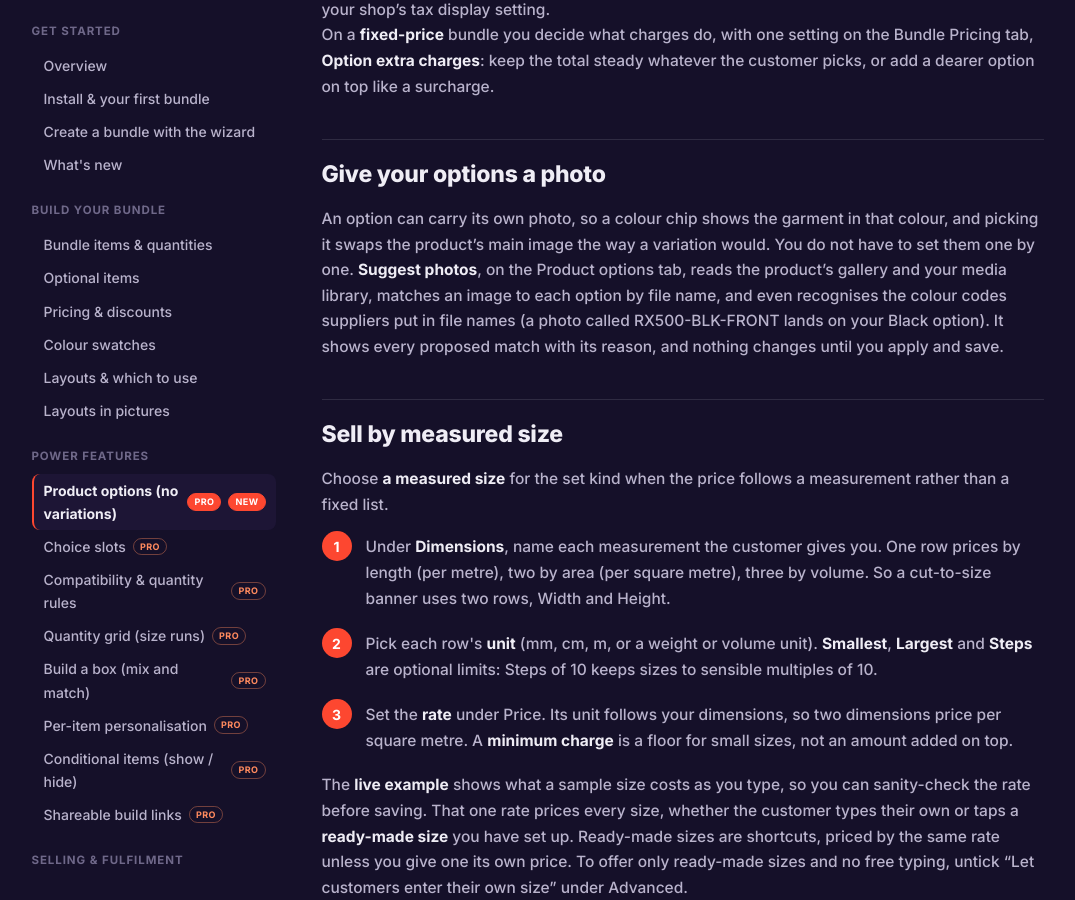
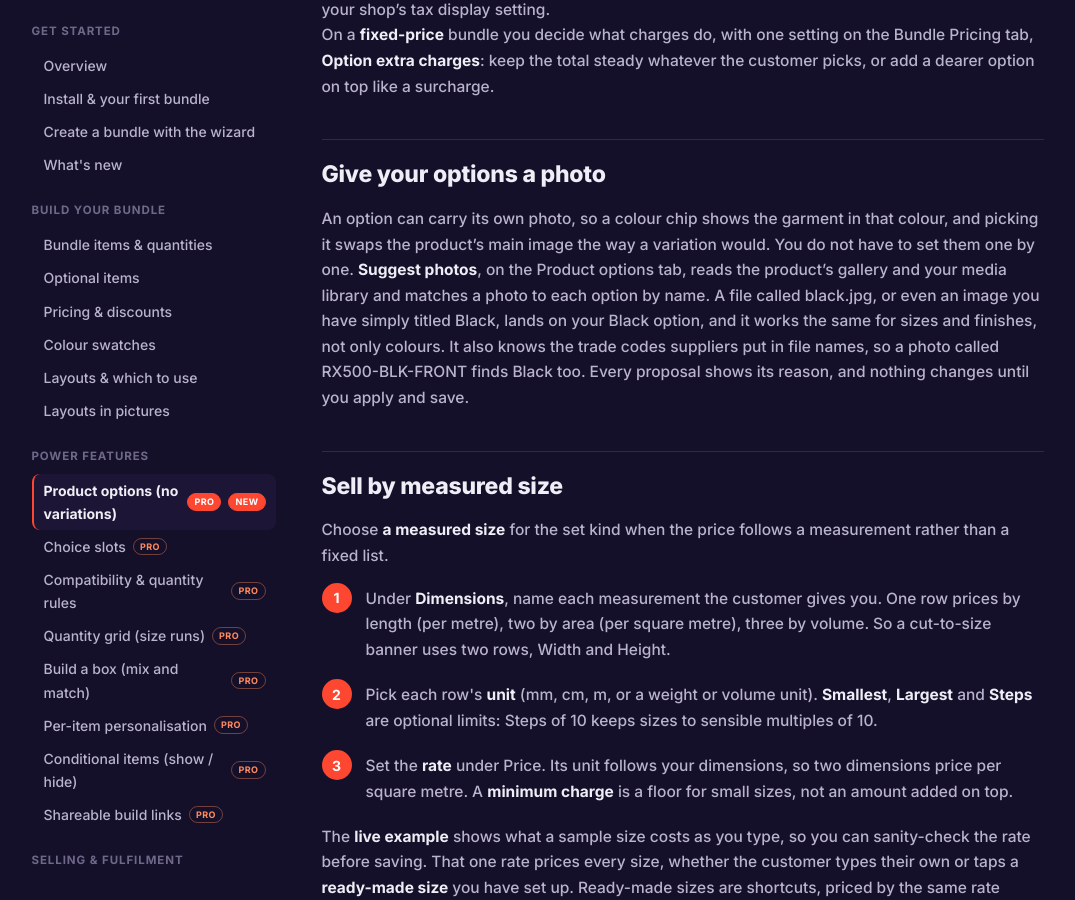
Before and after one commit to BundleBoss/website, a Jekyll site: the page built from docs/product-options.md, in a window 1280 px wide and 900 px high, scrolled down 4016 px. Shown: the whole window, without its empty margins (95-1170 px from the left). Built offline with Jekyll 4.4.1, drawn with Linux system fonts in a browser that asks for light colours.

Commit message:
Docs: Suggest photos leads with the plain colour name, codes as the bonus
The old line led with "recognises the colour codes suppliers put in file
names", which read like a code was required. Now it says the normal way
is the option's name in the file name OR the image's media-library
title (black.jpg, or an image titled Black), notes it works for sizes
and finishes too, and keeps the trade codes (RX500-BLK-FRONT) as an
extra. Matches the actual matcher: whole-word match on file name + title
tokens, with colour-code aliases on top.

```diff
--- a/docs/product-options.md
+++ b/docs/product-options.md
@@ -72,7 +72,7 @@ On a **fixed-price** bundle you decide what charges do, with one setting on the
 
 ## Give your options a photo
 
-An option can carry its own photo, so a colour chip shows the garment in that colour, and picking it swaps the product's main image the way a variation would. You do not have to set them one by one. **Suggest photos**, on the Product options tab, reads the product's gallery and your media library, matches an image to each option by file name, and even recognises the colour codes suppliers put in file names (a photo called RX500-BLK-FRONT lands on your Black option). It shows every proposed match with its reason, and nothing changes until you apply and save.
+An option can carry its own photo, so a colour chip shows the garment in that colour, and picking it swaps the product's main image the way a variation would. You do not have to set them one by one. **Suggest photos**, on the Product options tab, reads the product's gallery and your media library and matches a photo to each option by name. A file called black.jpg, or even an image you have simply titled Black, lands on your Black option, and it works the same for sizes and finishes, not only colours. It also knows the trade codes suppliers put in file names, so a photo called RX500-BLK-FRONT finds Black too. Every proposal shows its reason, and nothing changes until you apply and save.
 
 ## Sell by measured size
 
```
